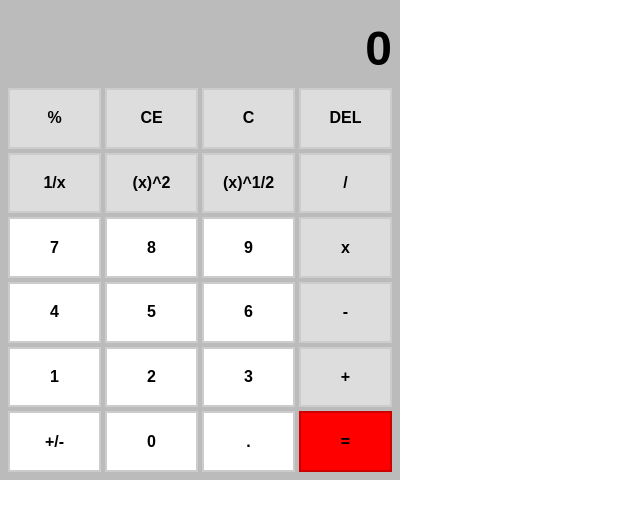
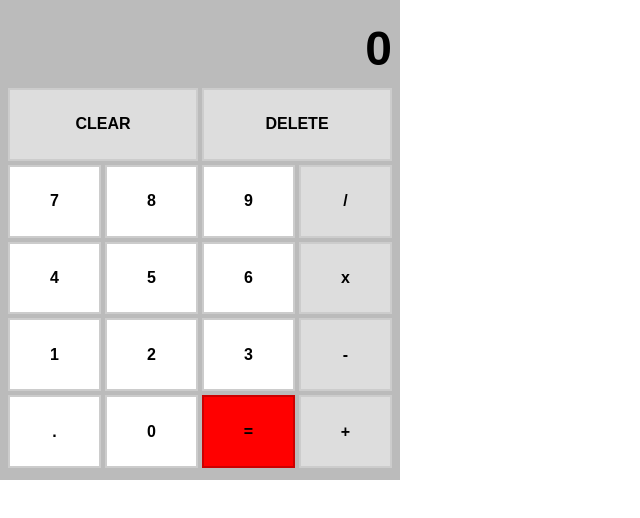
Before and after one commit to majegoid/simple-calculator, a plain HTML site: page index.html in a window 1280 px wide. Shown: the whole page, without its empty margins (0-640 px from the left). Drawn offline with Linux system fonts and the light colour scheme.

Commit message:
removes extra buttons, widens clear and delete buttons

```diff
--- a/index.html
+++ b/index.html
@@ -14,35 +14,28 @@
     <div id="calculator-body">
         <div id="calculator-display">0</div>
         <div id="buttons-flex-container">
-            <div id="key-divide-by-100" class="button">%</div>
-            <div id="key-clear-entry" class="button">CE</div>
-            <div id="key-clear" class="button">C</div>
-            <div id="key-divide" class="button">DEL</div>
-
-            <div id="key-reciprocal" class="button">1/x</div>
-            <div id="key-square" class="button">(x)^2</div>
-            <div id="key-square-root" class="button">(x)^1/2</div>
-            <div id="key-divide" class="button">/</div>
+            <div id="key-clear" class="button button-wide">CLEAR</div>
+            <div id="key-divide" class="button button-wide">DELETE</div>
 
             <div id="key-7" class="button button-white">7</div>
             <div id="key-8" class="button button-white">8</div>
             <div id="key-9" class="button button-white">9</div>
-            <div id="key-multiply" class="button">x</div>
+            <div id="key-divide" class="button">/</div>
 
             <div id="key-4" class="button button-white">4</div>
             <div id="key-5" class="button button-white">5</div>
             <div id="key-6" class="button button-white">6</div>
-            <div id="key-subtract" class="button">-</div>
+            <div id="key-multiply" class="button">x</div>
 
             <div id="key-1" class="button button-white">1</div>
             <div id="key-2" class="button button-white">2</div>
             <div id="key-3" class="button button-white">3</div>
+            <div id="key-subtract" class="button">-</div>
+
+            <div id="key-period" class="button button-white">.</div>
+            <div id="key-0" class="button button-white">0</div>
+            <div id="key-equals" class="button button-blue">=</div>
             <div id="key-plus" class="button">+</div>
-
-            <div id="key-flip-sign" class="button button-white">+/-</div>
-            <div id="key-0" class="button button-white">0</div>
-            <div id="key-period" class="button button-white">.</div>
-            <div id="key-equals" class="button button-blue">=</div>
         </div>
     </div>
 </body>
--- a/styles.css
+++ b/styles.css
@@ -29,7 +29,7 @@ body {
     flex-basis: calc(var(--calculator-width) / 5);
 
 
-    height: calc((var(--calculator-height) - var(--display-height) - 5*var(--buttons-flex-container-gap) - 2*var(--body-padding)) / 6);
+    height: calc((var(--calculator-height) - var(--display-height) - 5*var(--buttons-flex-container-gap) - 2*var(--body-padding)) / 5);
     border: 2px solid #ccc;
     padding: 0.5rem;
 
@@ -50,6 +50,12 @@ body {
 .button-blue {
     border: 2px solid #c00;
     background-color: #f00;
+}
+
+.button-wide {
+    flex-grow: 2;
+    flex-shrink: 1;
+    flex-basis: calc(var(--calculator-width) / 5 * 2)
 }
 
 #calculator-body {
```
